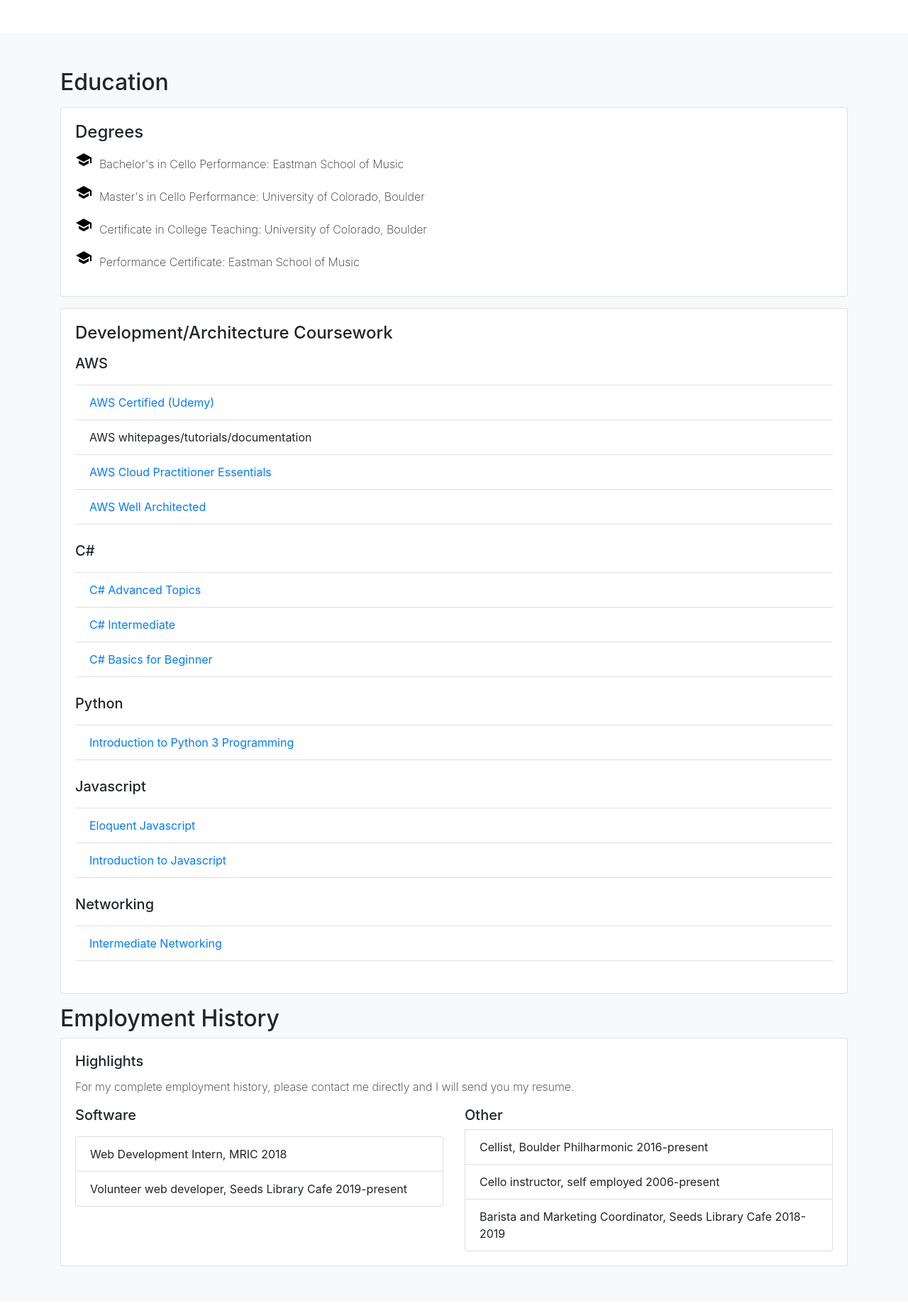
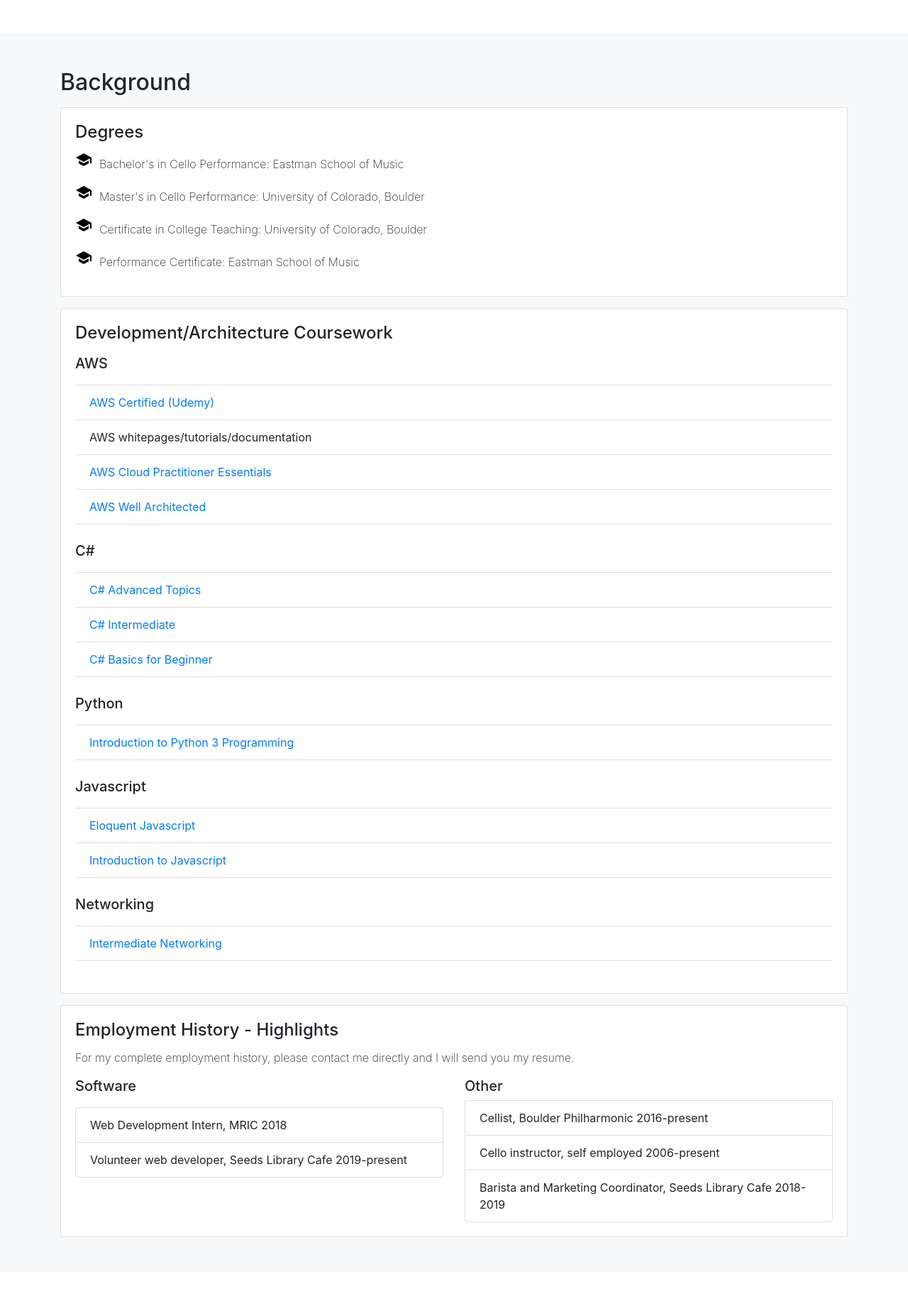
Before and after one commit to GretaP/DevWebbieSimple, a website with bundled scripts: page index.html in a window 1280 px wide. Shown: the part 2854-4694 px from the top of the page at 71% size. Built offline with nearby package versions, Linux system fonts and the light colour scheme; files whose address does not match are found by name.

Commit message:
Fixes javascript bug in scrollspy.  Small edits to index.html

```diff
--- a/index.html
+++ b/index.html
@@ -234,7 +234,8 @@
 
 <section id="background" class="bg-light">
     <div class="container">
-        <h2>Education</h2>
+
+        <h2>Background</h2>
 
         <div class="card mt-3">
             <div class="card-body">
@@ -293,10 +294,9 @@
             </div>
         </div>
 
-        <h2 class="mt-3">Employment History</h2>
-        <div class="card">
+        <div class="card mt-3">
             <div class="card-body">
-                <h5 class="card-title">Highlights</h5>
+                <h4 class="card-title">Employment History - Highlights</h4>
                 <p>For my complete employment history, please contact me directly and I will send you my resume.</p>
                 <div class="row">
                     <div class="col-md-6">
@@ -318,7 +318,6 @@
         </div>
     </div>
 </section>
-
 
 <section id="contact">
     <div class="container">
--- a/js/scrolling-nav.js
+++ b/js/scrolling-nav.js
@@ -7,8 +7,8 @@
       var target = $(this.hash);
       target = target.length ? target : $('[name=' + this.hash.slice(1) + ']');
       if (target.length) {
-        $('html, body').animate({
-          scrollTop: (target.offset().top-55)
+        $("html, body").animate({
+          scrollTop: (target.offset().top-48)
         }, 1000, "easeInOutExpo");
         return false;
       }
@@ -21,7 +21,7 @@
   });
 
   // Activate scrollspy to add active class to navbar items on scroll
-  $('body').scrollspy({
+  $("body").scrollspy({
     target: '#mainNav',
     offset: 50
   });
```
Lines whose indentation alone changed are shown as unchanged.
